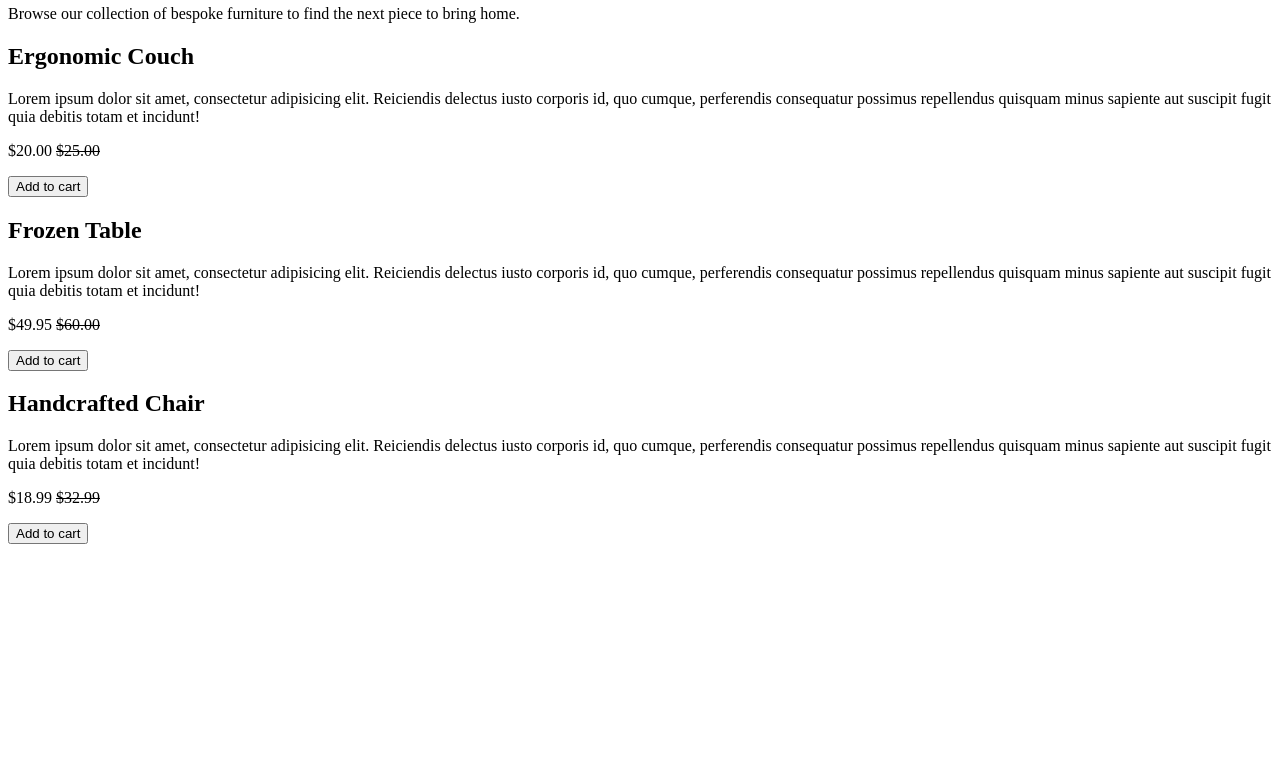
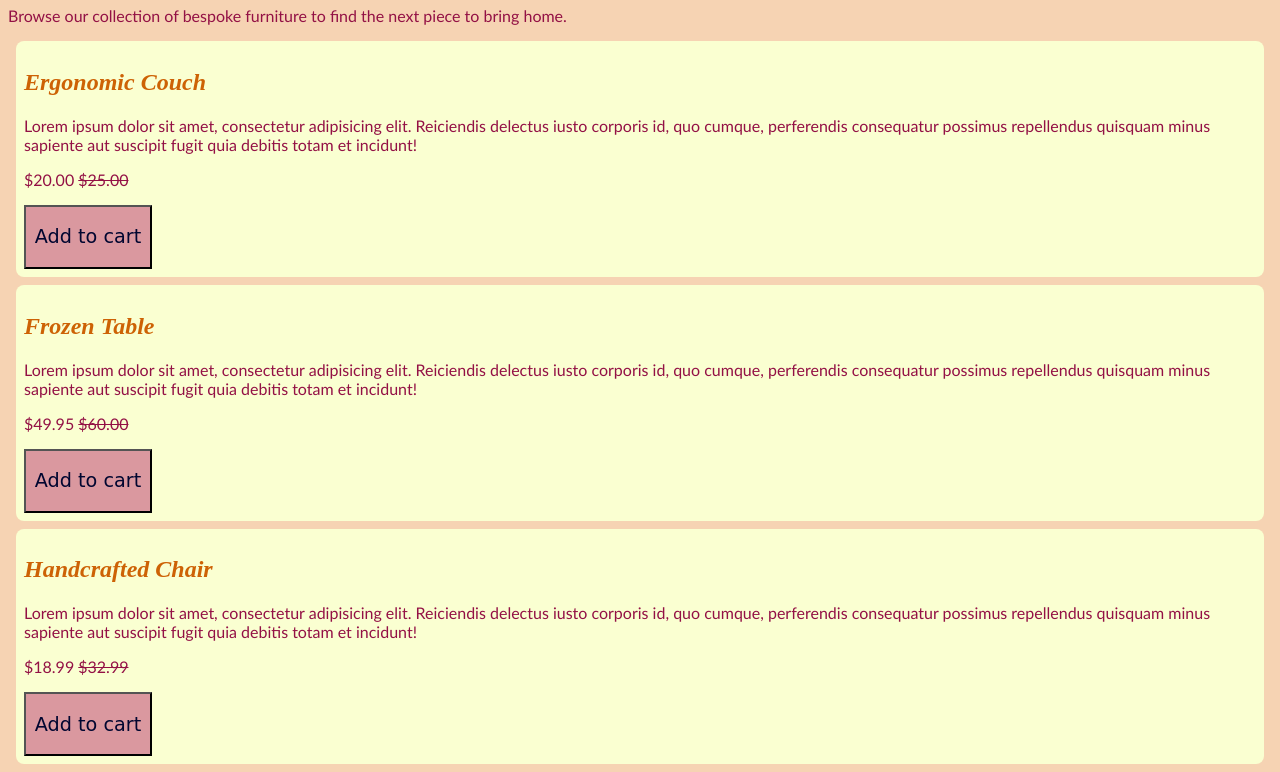
Before and after one commit to anniehastoriya-prog/css.demo, a plain HTML site: page index.html in a window 1280 px wide. Shown: the part 75-847 px from the top of the page. Before the commit the page ends 800 px from the top, so only its background shows below. Drawn offline with Linux system fonts and the light colour scheme.

Commit message:
css.demo

```diff
--- a/index.css
+++ b/index.css
@@ -0,0 +1,49 @@
+*/
+{margin: 0;
+padding: 0;}
+
+
+title {font-family: 'Lucida Sans', 'Lucida Sans Regular', 'Lucida Grande', 'Lucida Sans Unicode', Geneva, Verdana, sans-serif;}
+body{background-color: #f6d3b3;}
+
+
+
+p {
+  color: #931145;
+}
+
+
+p{font-family: 'Trebuchet MS', 'Lucida Sans Unicode', 'Lucida Grande', 'Lucida Sans', Arial, sans-serif;}
+.product{
+  background-color: rgb(250, 255, 209);
+  margin: 0.5rem;
+  padding: 0.5rem;
+  border-radius: 0.5rem;
+}
+.product2 {background-color: rgb(250, 255, 209);
+  margin: 0.5rem;
+  padding: 0.5rem;
+  border-radius: 0.5rem;}
+  .product3 {
+    background-color: rgb(250, 255, 209);
+  margin: 0.5rem;
+  padding: 0.5rem;
+  border-radius: 0.5rem;
+  }
+
+
+
+
+
+button {color: rgb(1, 6, 48);}
+button {font-family: cursive;}
+button {font-size: larger;}
+button{background-color: rgb(218, 152, 159);}
+button {width: 8rem;}
+button {height: 4rem;}
+header{color: #4e0f27;}
+header {font-family: 'Lucida Sans', 'Lucida Sans Regular', 'Lucida Grande', 'Lucida Sans Unicode', Geneva, Verdana, sans-serif;}
+header {font-family: 'Lucida Sans', 'Lucida Sans Regular', 'Lucida Grande', 'Lucida Sans Unicode', Geneva, Verdana, sans-serif;}
+h2 {color: rgb(205, 98, 5);}
+h2{font-style: oblique;}
+<!-- experimenting with fonts and colors -->
--- a/index.html
+++ b/index.html
@@ -1,6 +1,7 @@
 <!DOCTYPE html>
 <html lang="en">
   <head>
+    <link rel="stylesheet" href="index.css" / >
     <title>Furniture Emporium</title>
   </head>
   <body>
@@ -12,7 +13,7 @@
           bring home.
         </p>
       </header>
-      <article>
+      <article class= "product">
         <h2>Ergonomic Couch</h2>
         <p>
           Lorem ipsum dolor sit amet, consectetur adipisicing elit. Reiciendis
@@ -23,7 +24,7 @@
         <p>$20.00 <s>$25.00</s></p>
         <button>Add to cart</button>
       </article>
-      <article>
+      <article class="product2">
         <h2>Frozen Table</h2>
         <p>
           Lorem ipsum dolor sit amet, consectetur adipisicing elit. Reiciendis
@@ -34,7 +35,7 @@
         <p>$49.95 <s>$60.00</s></p>
         <button>Add to cart</button>
       </article>
-      <article>
+      <article class="product3">
         <h2>Handcrafted Chair</h2>
         <p>
           Lorem ipsum dolor sit amet, consectetur adipisicing elit. Reiciendis
```
